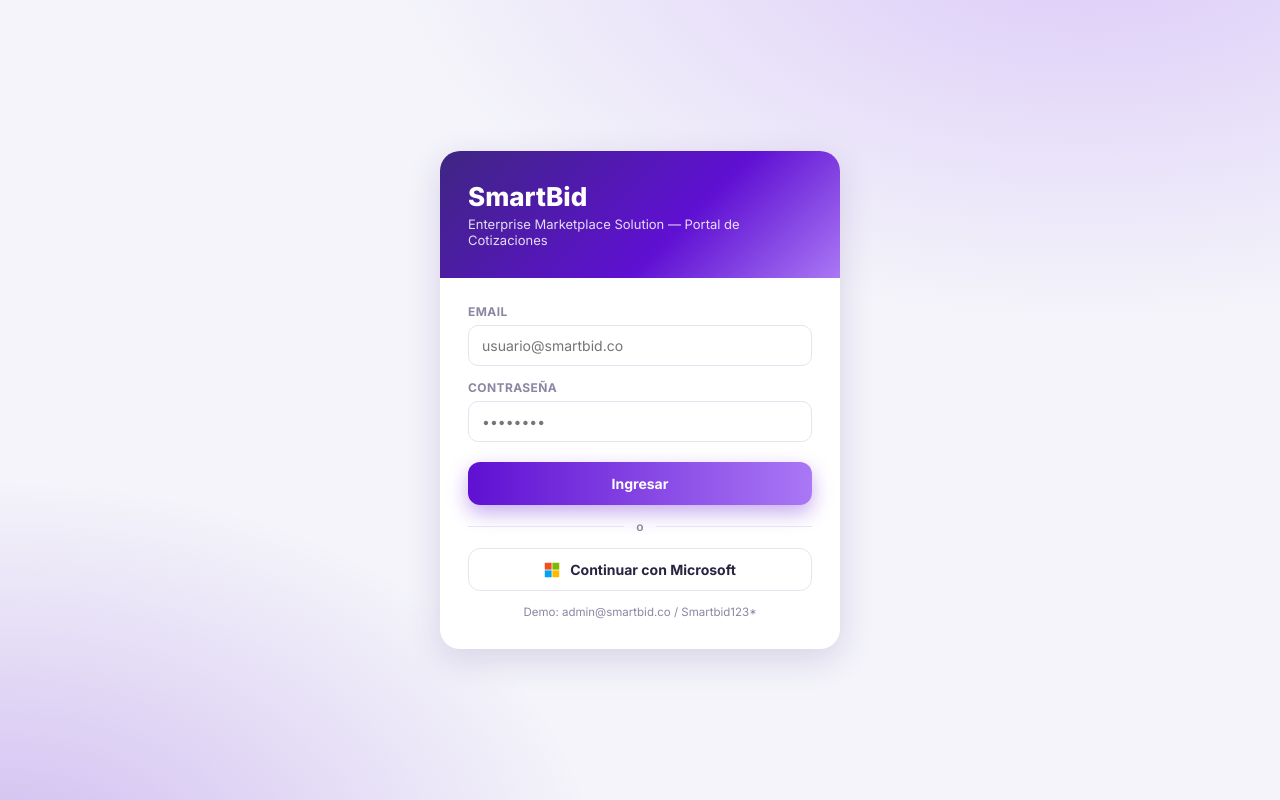
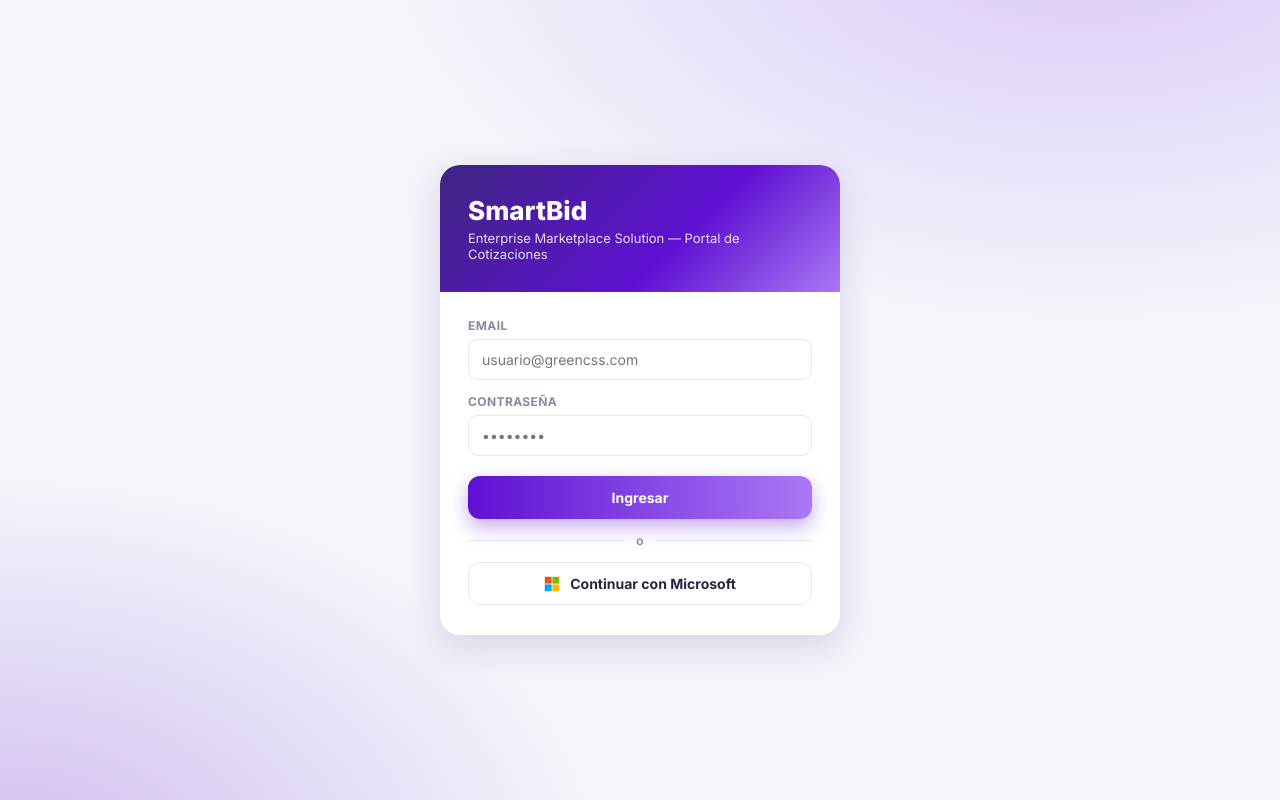
Before and after one commit to Jefogarcia4/SmartBidFront, a React (Vite) app: page / in a window 1280 px wide. Built offline with nearby package versions, Linux system fonts and the light colour scheme.

Commit message:
ajuste front

```diff
--- a/src/pages/LoginPage.tsx
+++ b/src/pages/LoginPage.tsx
@@ -87,7 +87,7 @@
               type="email"
               required
               autoComplete="username"
-              placeholder="usuario@smartbid.co"
+              placeholder="usuario@greencss.com"
               value={email}
               onChange={(e) => setEmail(e.target.value)}
             />
@@ -162,7 +162,6 @@
               Para el flujo real, define ClientId/TenantId en <code>.env</code>.
             </div>
           )}
-          <div className="login-hint">Demo: admin@smartbid.co / Smartbid123*</div>
         </form>
       </div>
     </div>
```
